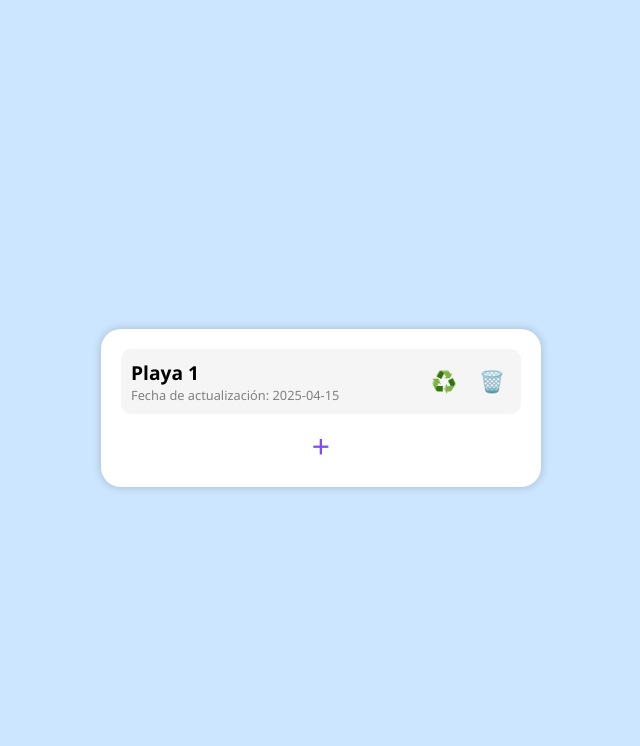
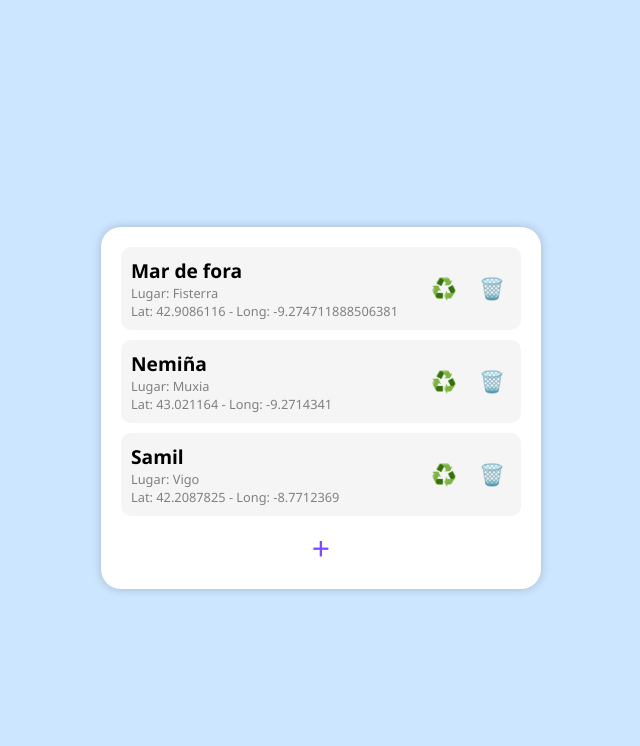
Before and after one commit to XDavider/Surfitos, a Django app: page /playas/ in a window 1280 px wide. Shown: the top 746 px of the page, without its empty margins (319-959 px from the left). Run offline with Django 5.2, Linux system fonts and the light colour scheme; a user stored in the database is signed in; data comes from the database, SQL or seed files in the repository; both versions use the stored data as it was after the commit.

Commit message:
"feat: listado dinámico de playas desde la base de datos
- Se implementó una vista en Django que obtiene todas las playas guardadas y las pasa a la plantilla.
- Se modificó el HTML para que utilice el motor de templates de Django y liste dinámicamente cada playa.
- Cada entrada incluye botones para solicitar información y eliminar la playa correspondiente.
- Se eliminó el contenido estático (Playa 1) en favor de un bucle for con los datos reales de la base."

```diff
--- a/SurfApp/views.py
+++ b/SurfApp/views.py
@@ -27,7 +27,8 @@ def login_view(request):
 
 @login_required
 def playas_index_view(request):
-    return render(request, 'playas-index.html')
+    playas = Playa.objects.all().order_by('nombre')
+    return render(request, 'playas-index.html', {'playas': playas})
 
 
 
--- a/Surfitos/urls.py
+++ b/Surfitos/urls.py
@@ -21,6 +21,6 @@ from SurfApp import views
 urlpatterns = [
     path('admin/', admin.site.urls),
     path('', views.login_view, name='login' ),
-    path('playas/', views.playas_index_view, name='playas' ),
+    path('playas/', views.playas_index_view, name='playas_index' ),
     path('api/agregar-playa/', views.agregar_playa, name='agregar_playa'),
 ]
--- a/templates/playas-index.html
+++ b/templates/playas-index.html
@@ -84,17 +84,21 @@
 </head>
 <body>
    <div class="container" id="contenedor-playas">
-    <!-- Ejemplo de playa -->
+
+    {% for playa in playas %}
       <div class="playa">
         <div>
-        <div class="nombre-playa">Playa 1</div>
-        <div class="fecha">Fecha de actualización: 2025-04-15</div>
+          <div class="nombre-playa">{{ playa.nombre }}</div>
+          <div class="fecha">Lugar: {{ playa.lugar }}<br>Lat: {{ playa.latitud }} - Long: {{ playa.longitud }}</div>
         </div>
         <div class="acciones">
-        <button class="boton" onclick="solicitarInfo('Playa 1')">♻️</button>
-        <button class="boton" onclick="eliminarPlaya('Playa 1')">🗑️</button>
+          <button class="boton" onclick="solicitarInfo('{{ playa.nombre }}')">♻️</button>
+          <button class="boton" onclick="eliminarPlaya('{{ playa.nombre }}')">🗑️</button>
         </div>
       </div>
+    {% empty %}
+      <p>No hay playas registradas.</p>
+    {% endfor %}
 
     <!-- Botón para agregar más playas -->
     <div class="agregar" onclick="agregarPlaya()">+</div>
```
Also changed, not shown: db.sqlite3. Lines whose indentation alone changed are shown as unchanged.
